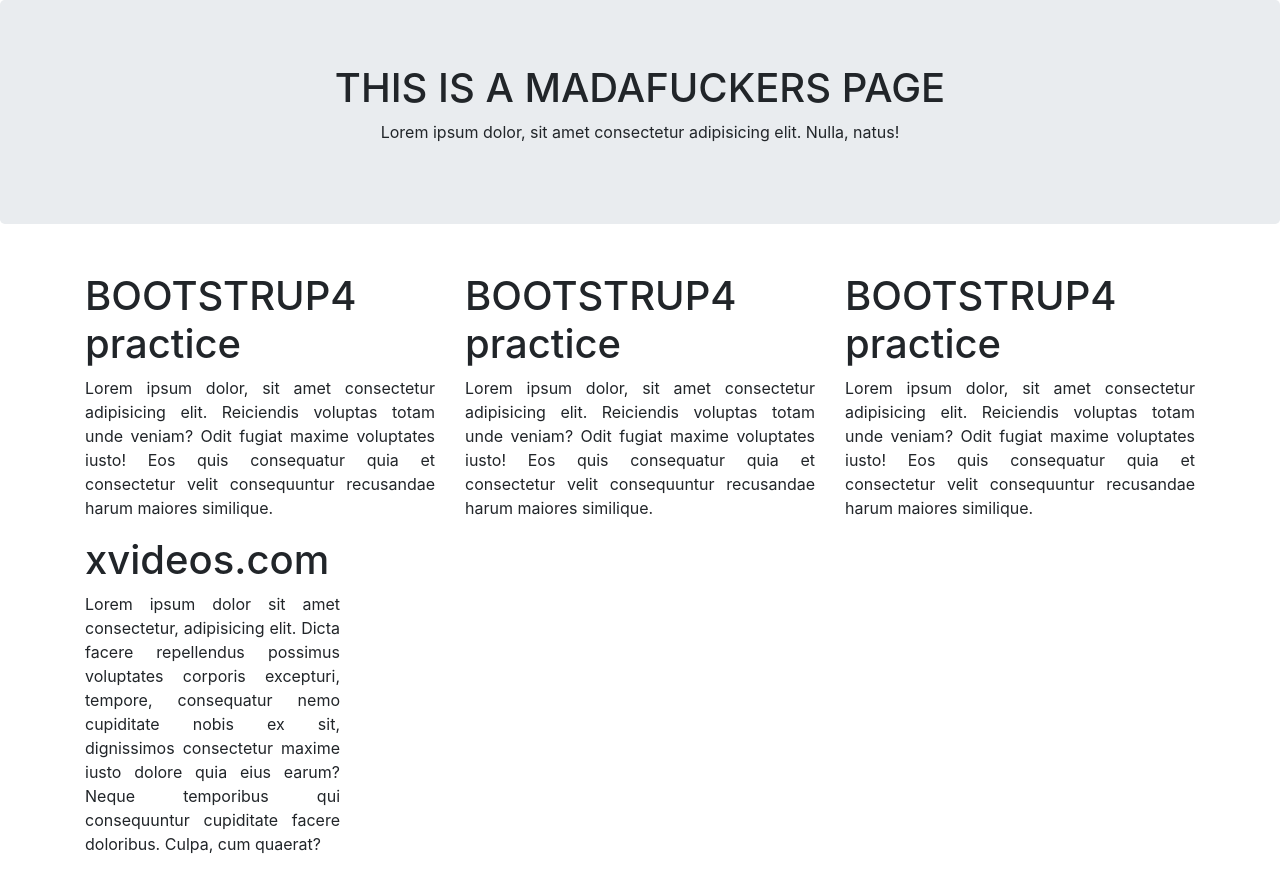
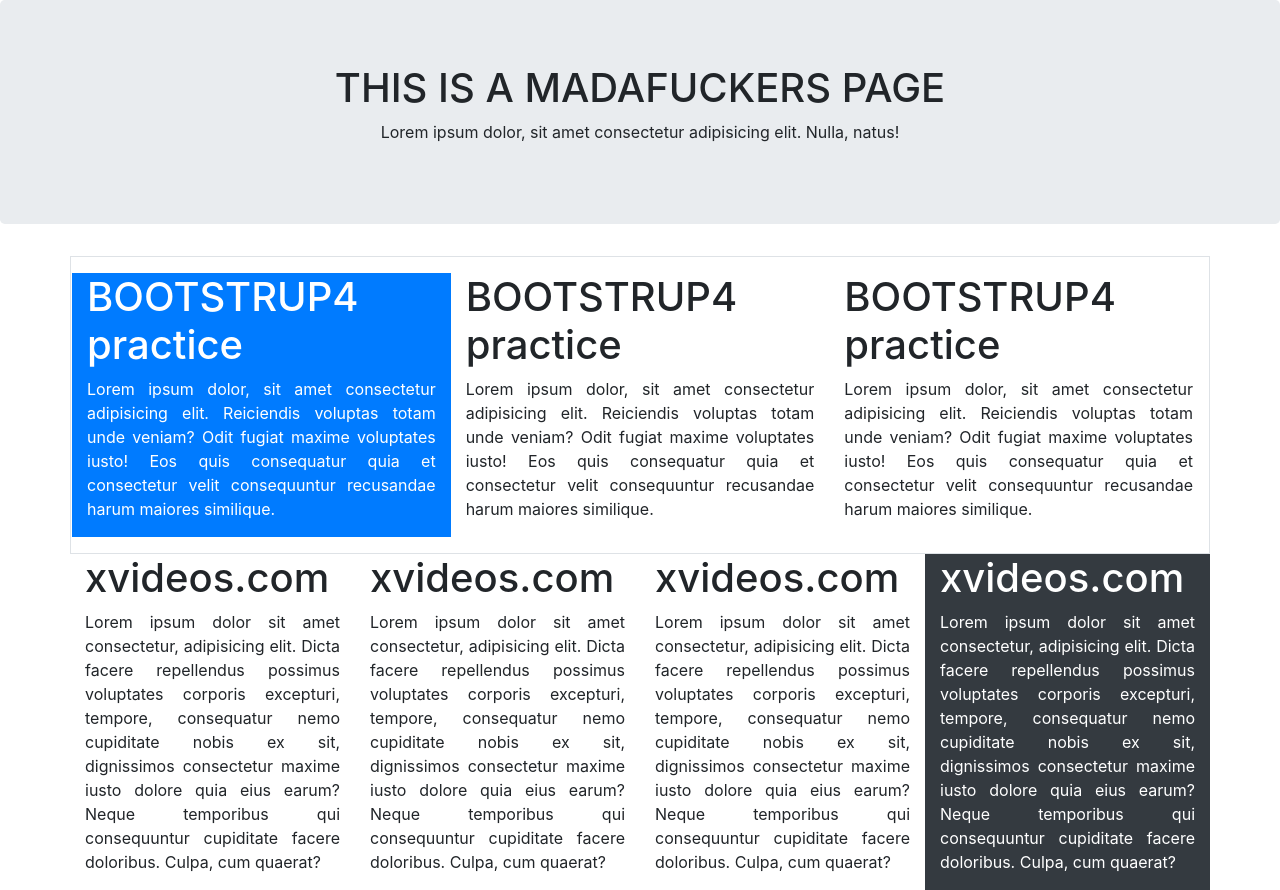
Before and after one commit to badhon86/fullStack_practice, a plain HTML site: page bspart01.html in a window 1280 px wide. Drawn offline with Linux system fonts and the light colour scheme.

Commit message:
first commit

```diff
--- a/bspart01.html
+++ b/bspart01.html
@@ -14,9 +14,9 @@
             <p>Lorem ipsum dolor, sit amet consectetur adipisicing elit. Nulla, natus!</p>
         </div>
 
-        <div class="container pt-3">
+        <div class="container pt-3 p-3 border">
             <div class="row">
-                <div class="col-sm-4">
+                <div class="col-sm-4 bg-primary text-white">
                     <h1>BOOTSTRUP4 practice</h1>
                     <p>Lorem ipsum dolor, sit amet consectetur adipisicing elit.
                         Reiciendis voluptas totam unde veniam? Odit fugiat maxime
@@ -53,6 +53,33 @@
                     Culpa, cum quaerat?
                 </p>
                </div>
+               <div class="col-sm-3">
+                <h1>xvideos.com</h1>
+                <p>Lorem ipsum dolor sit amet consectetur, adipisicing elit. Dicta facere
+                    repellendus possimus voluptates corporis excepturi, tempore, consequatur
+                    nemo cupiditate nobis ex sit, dignissimos consectetur maxime iusto dolore
+                    quia eius earum? Neque temporibus qui consequuntur cupiditate facere doloribus.
+                    Culpa, cum quaerat?
+                </p>
+               </div>
+               <div class="col-sm-3">
+                <h1>xvideos.com</h1>
+                <p>Lorem ipsum dolor sit amet consectetur, adipisicing elit. Dicta facere
+                    repellendus possimus voluptates corporis excepturi, tempore, consequatur
+                    nemo cupiditate nobis ex sit, dignissimos consectetur maxime iusto dolore
+                    quia eius earum? Neque temporibus qui consequuntur cupiditate facere doloribus.
+                    Culpa, cum quaerat?
+                </p>
+               </div>
+               <div class="col-sm-3 bg-dark text-white">
+                <h1>xvideos.com</h1>
+                <p>Lorem ipsum dolor sit amet consectetur, adipisicing elit. Dicta facere
+                    repellendus possimus voluptates corporis excepturi, tempore, consequatur
+                    nemo cupiditate nobis ex sit, dignissimos consectetur maxime iusto dolore
+                    quia eius earum? Neque temporibus qui consequuntur cupiditate facere doloribus.
+                    Culpa, cum quaerat?
+                </p>
+               </div>
             </div>
         </div>
 
```
